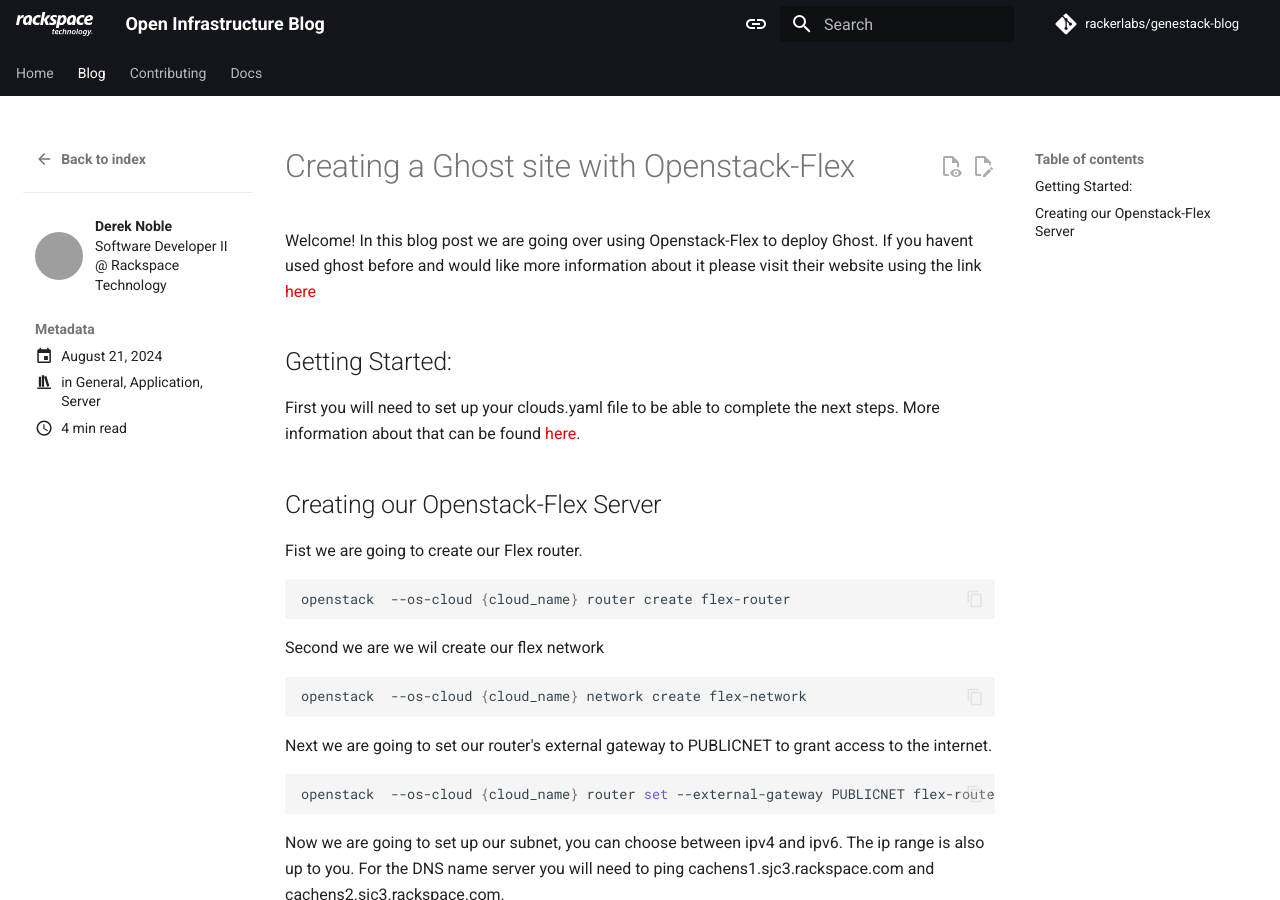
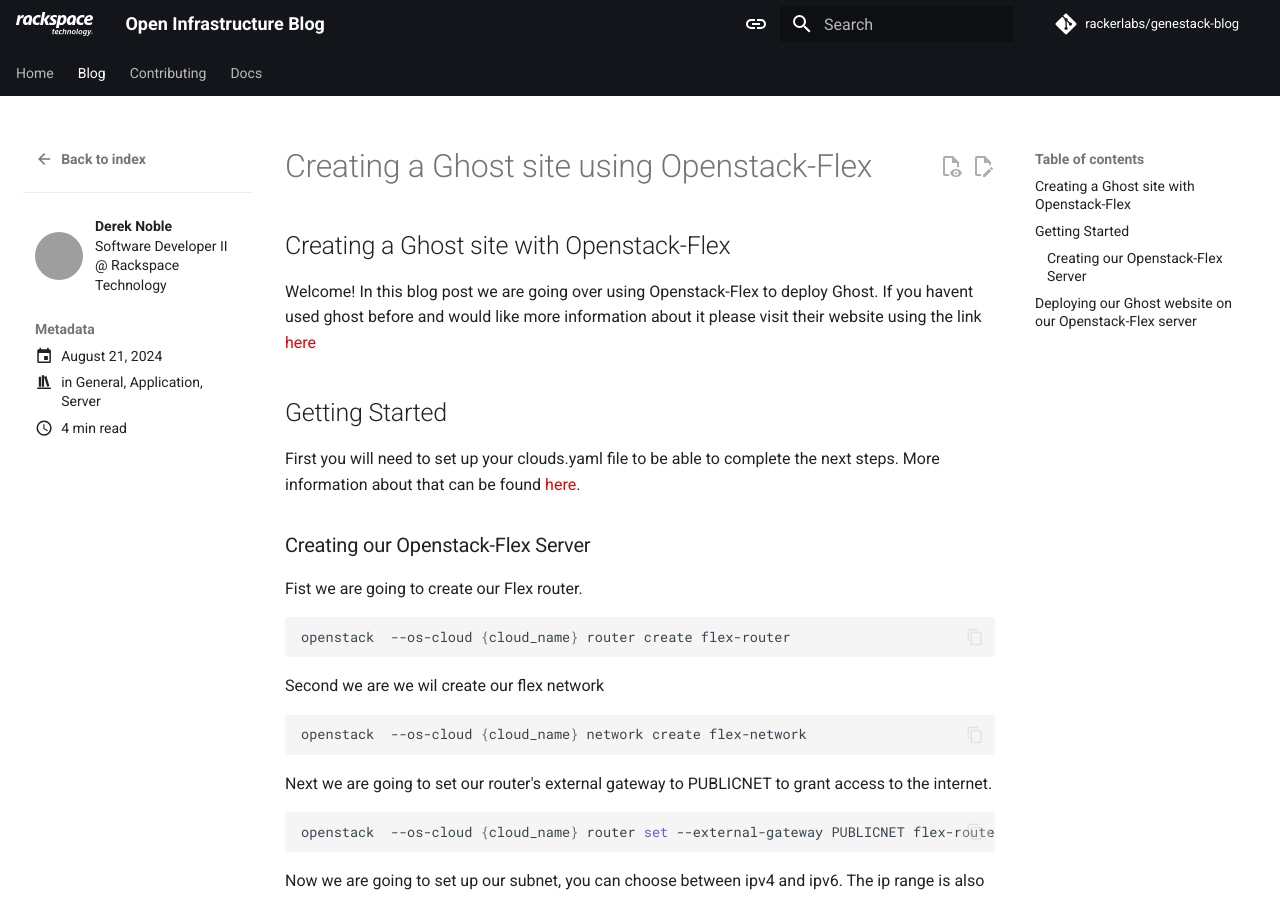
Before and after one commit to rackerlabs/genestack-blog, an MkDocs documentation site: the page built from docs/blog/posts/2024-08-21-creating-ghost-site-using-flex.md, in a window 1280 px wide and 900 px high. Built offline with MkDocs 1.6.1 and Material for MkDocs 9.7.7, drawn with Linux system fonts in a browser that asks for light colours; comment, search, counter and statistics services are not loaded; grey boxes are pictures that could not be loaded.

Commit message:
fix: heading adjustments
Signed-off-by: Kevin Carter <kevin.carter@rackspace.com>

````diff
--- a/docs/blog/posts/2024-08-21-creating-ghost-site-using-flex.md
+++ b/docs/blog/posts/2024-08-21-creating-ghost-site-using-flex.md
@@ -11,17 +11,17 @@ categories:
   - Server
 ---
 
-# Creating a Ghost site with Openstack-Flex
+## Creating a Ghost site with Openstack-Flex
 
 Welcome! In this blog post we are going over using Openstack-Flex to deploy Ghost. If you havent used ghost before and would like more information about it please visit their website using the link  [here](https://ghost.org/)
 
 <!-- more -->
 
-## Getting Started:
+## Getting Started
 
 First you will need to set up your clouds.yaml file to be able to complete the next steps. More information about that can be found [here](https://docs.rackspacecloud.com/build-test-envs/#configure-openstack-client).
 
-## Creating our Openstack-Flex Server
+### Creating our Openstack-Flex Server
 
 Fist we are going to create our Flex router.
 
@@ -109,7 +109,7 @@ SSH into your new Server!
 ssh -i ~/.ssh/flex-key ubuntu@{floating-ip}
 ```
 
-# Deploying our Ghost website on our Openstack-Flex server
+## Deploying our Ghost website on our Openstack-Flex server
 
 Once we have created our Openstack-Flex Server we will want to make sure everything is up to date.
 
````
